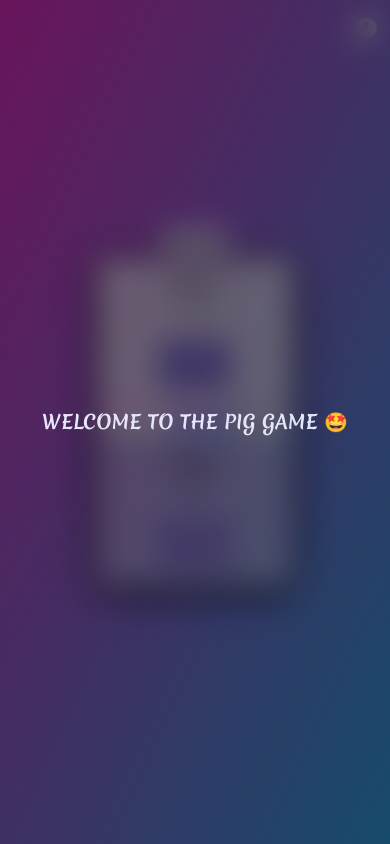
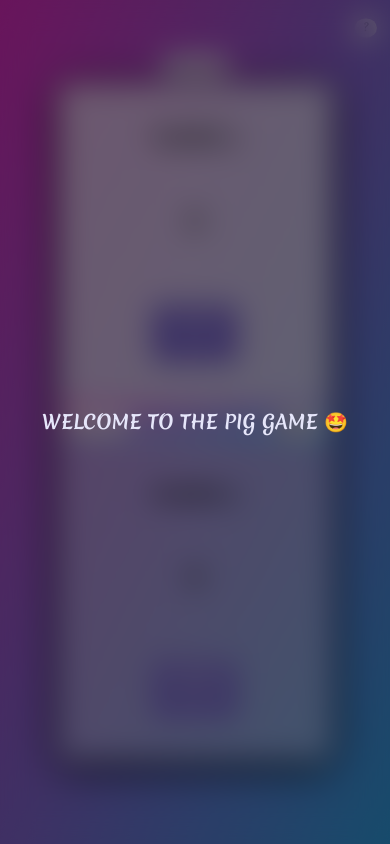
Before and after one commit to dunt21/Pig-game, a plain HTML site: page index.html in a window 390 px wide. Drawn offline with Linux system fonts and the light colour scheme.

Commit message:
Update style.css

```diff
--- a/style.css
+++ b/style.css
@@ -376,8 +376,8 @@
     position: relative;
     flex-direction: column;
     justify-content: space-around;
-    width: 50%;
-    height: auto;
+    width: 70%;
+    height: 80%;
     overflow: visible;
   }
 
@@ -387,24 +387,24 @@
   }
   .name1,
   .name2 {
-    font-size: 0.8rem;
+    font-size: 1.2rem;
     padding-bottom: 0rem;
   }
 
   .totalscore-1,
   .totalscore-2 {
-    font-size: 1.3rem;
+    font-size: 1.8rem;
     margin-bottom: 1rem;
   }
 
   .crt {
-    font-size: 0.5rem;
+    font-size: 0.7rem;
     padding-bottom: 0.3rem;
   }
 
   .currentscore-2,
   .currentscore-1 {
-    font-size: 0.8rem;
+    font-size: 1rem;
   }
 
   .current {
@@ -445,7 +445,7 @@
     align-items: center;
     background: linear-gradient(to top left, #54b9f8ef, #f26dd3ee);
     padding: 0.3rem;
-    height: 2rem;
+    height: 2.5rem;
     position: relative;
   }
 
@@ -514,9 +514,9 @@
     width: 35px;
     height: 35px;
     position: absolute;
-    top: 9rem;
-    left: 0.2rem;
-    transform: translate(-170%, 10%);
+    top: 46%;
+    left: 50%;
+    /* transform: translate(-170%, 10%); */
     z-index: 2;
   }
 }
```
